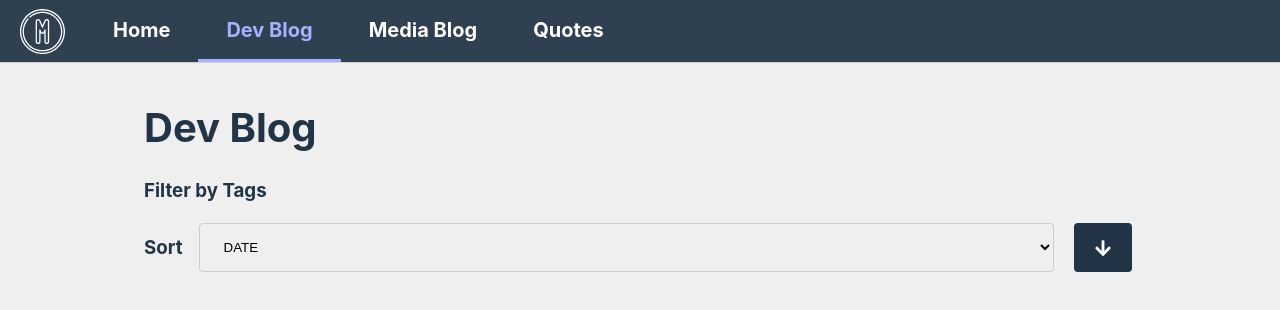
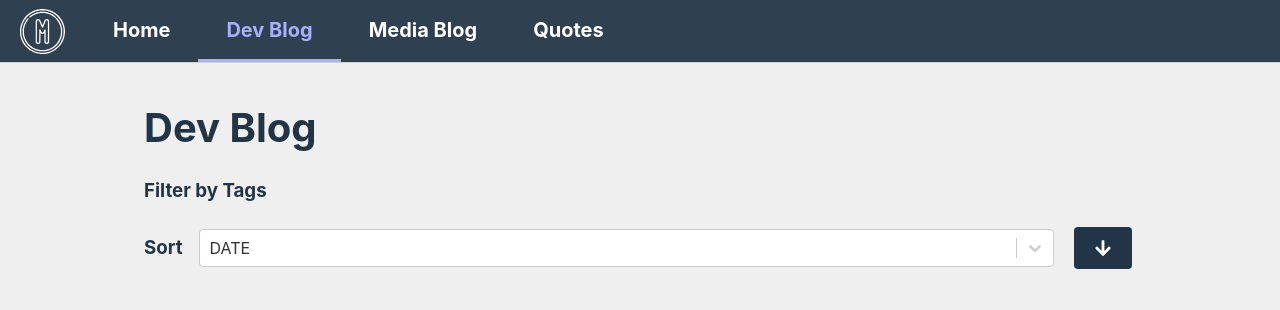
Before and after one commit to MaxSaunders/blog, a React (Vite) app: page /dev in a window 1280 px wide. Shown: the top 310 px of the page. Built offline with nearby package versions, Linux system fonts and the light colour scheme.

Commit message:
- add react-select dep

```diff
--- a/package.json
+++ b/package.json
@@ -18,6 +18,7 @@
     "react-icons": "^5.2.1",
     "react-markdown": "^9.0.1",
     "react-router-dom": "^6.23.1",
+    "react-select": "^5.8.0",
     "react-toastify": "^10.0.5",
     "zod": "^3.23.8"
   },
--- a/src/components/BlogPage.css
+++ b/src/components/BlogPage.css
@@ -83,6 +83,7 @@
             gap: 1rem;
             display: flex;
             width: 100%;
+            align-items: center;
         }
     }
 }
--- a/src/components/BlogPage.tsx
+++ b/src/components/BlogPage.tsx
@@ -1,5 +1,6 @@
 import { IoMdClose } from "react-icons/io"
 import { FaArrowDown, FaArrowUp } from "react-icons/fa"
+import ReactSelect from "react-select"
 import useBlogUrlParams from "../helpers/useBlogUrlParams"
 import useGetBlogs from "../helpers/useGetBlogs"
 import useSortBlogs, { SortKey } from "../helpers/useSortBlogs"
@@ -75,17 +76,15 @@ const BlogPage = ({ title, blogs, showExcerpts }: BlogPageProps) => {
                 </div>
                 <div className="sort-dropdown">
                     <h3>Sort</h3>
-                    <select
-                        value={sort}
+                    <ReactSelect
+                        value={{ value: sort, label: sort.toUpperCase() }}
+                        onChange={(e) => setSort(e?.value as SortKey)}
                         className="select-field"
-                        onChange={(e) => setSort(e.target.value as SortKey)}
-                    >
-                        {sortOptions.map((sortOption) => (
-                            <option key={sortOption} value={sortOption}>
-                                {sortOption.toUpperCase()}
-                            </option>
-                        ))}
-                    </select>
+                        options={sortOptions.map((i) => ({
+                            value: i,
+                            label: i.toUpperCase(),
+                        }))}
+                    />
                     <button
                         onClick={toggleSortDirection}
                         className="button input-button"
--- a/src/index.css
+++ b/src/index.css
@@ -44,10 +44,8 @@ h1 {
 
 .select-field {
     width: 100%;
-    padding: 12px 20px;
-    margin: 8px 0;
+    padding: 12px 0;
     display: inline-block;
-    border: 1px solid #ccc;
     border-radius: 4px;
     box-sizing: border-box;
 }
```
Also changed, not shown: 1 other file (tests, documents, lock files or other folders).
